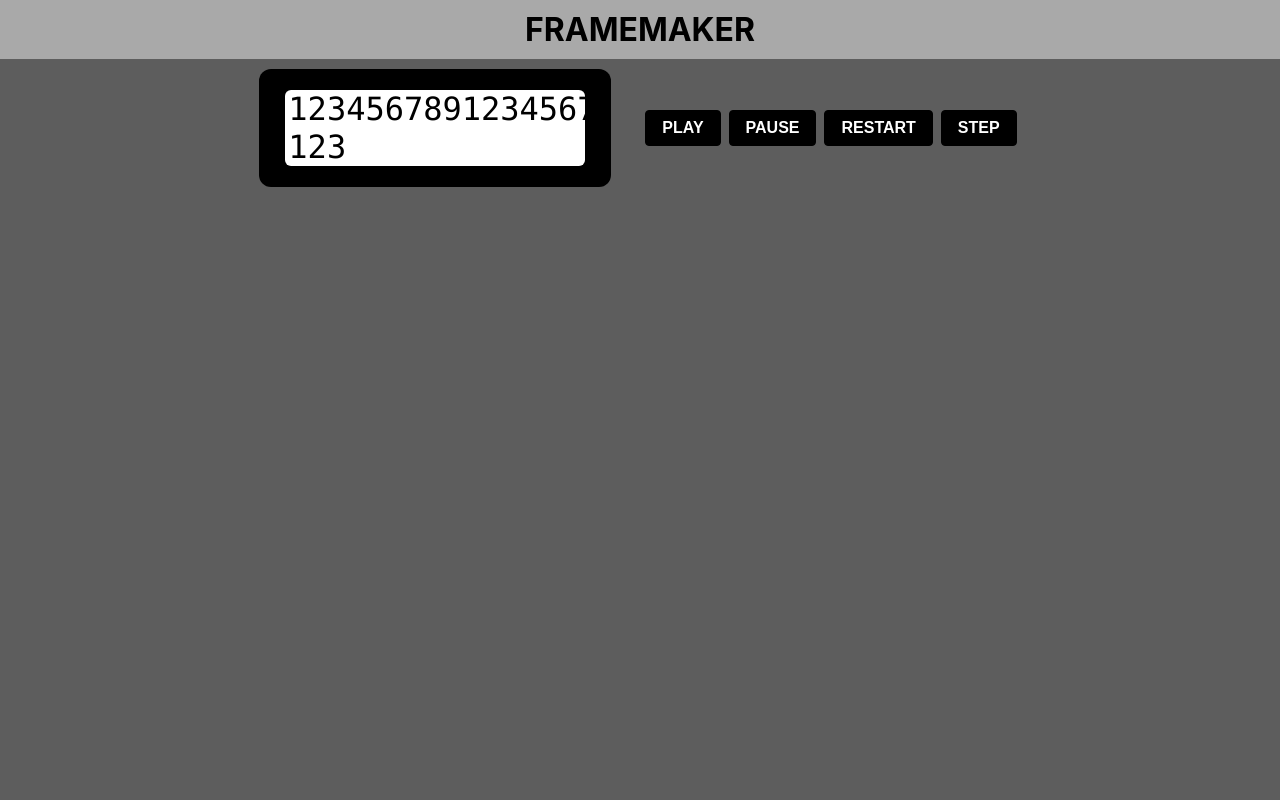
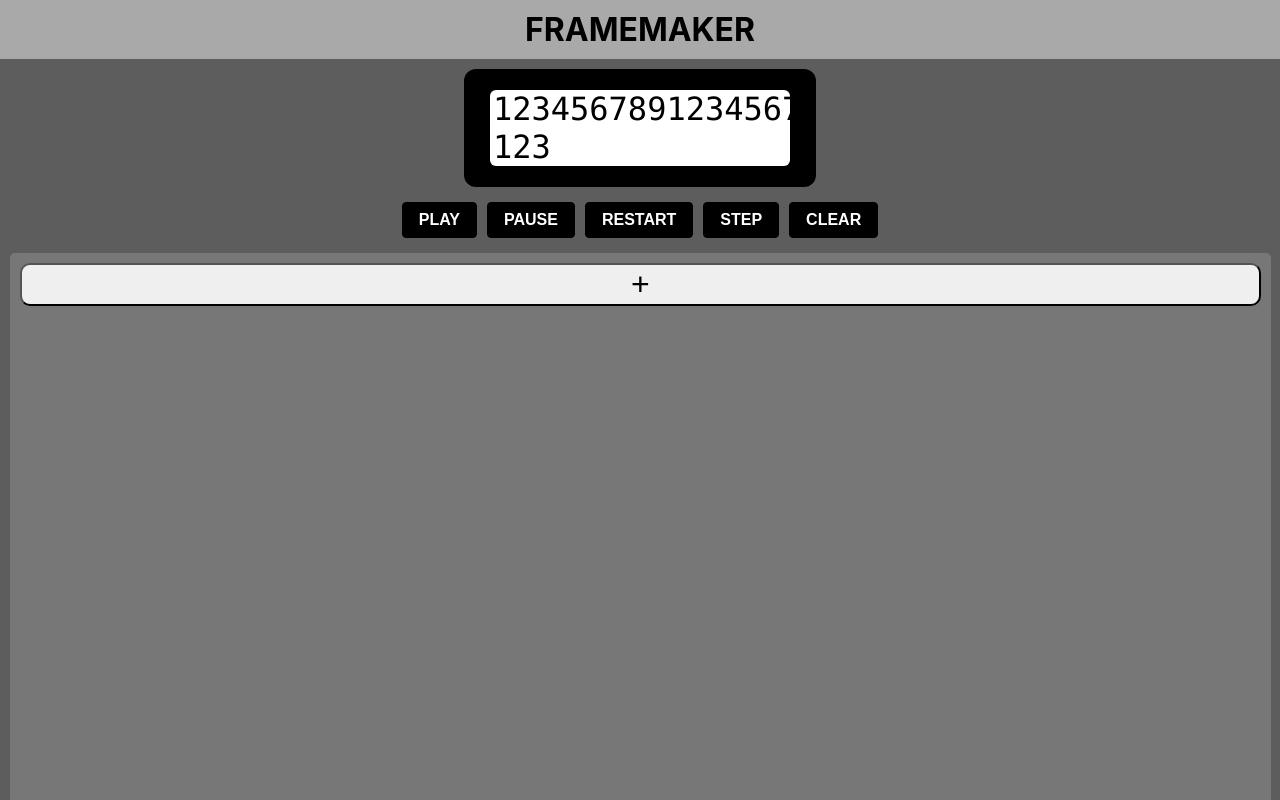
Before and after one commit to Naquino14/trinket, a React (Create React App) app in the folder framemaker/: page / in a window 1280 px wide. Built offline with nearby package versions, Linux system fonts and the light colour scheme.

Commit message:
Added frame container and add frame button

```diff
--- a/framemaker/src/App.tsx
+++ b/framemaker/src/App.tsx
@@ -14,10 +14,18 @@ function App() {
       </div>
       <div className='lcd-container'>
         <LCD line1={line1} line2={line2} color={lcdColor} />
+      </div>
+      <div className='button-container'>
         <Button label='PLAY' onclick={() => alert('play')} />
         <Button label='PAUSE' onclick={() => alert('pause')} />
         <Button label='RESTART' onclick={() => alert('restart')} />
         <Button label='STEP' onclick={() => alert('STEP')} />
+        <Button label='CLEAR' onclick={() => alert('STEP')} />
+      </div>
+      <div className='frames-container_bg'>
+        <div className='frames-container'>
+          <button className='addframe-button' onClick={() => alert('add frame')}>+</button>
+        </div>
       </div>
     </div>
   )
--- a/framemaker/src/App.tsx.css
+++ b/framemaker/src/App.tsx.css
@@ -21,3 +21,33 @@
     justify-content: center;
     align-items: center;
 }
+
+.button-container {
+    display: flex;
+    flex-direction: row;
+    justify-content: center;
+    align-items: center;
+}
+
+.frames-container_bg {
+    width: 100%;
+    height: 100vh;
+    position: fixed;
+}
+
+.frames-container {
+    background-color: rgb(119, 119, 119);
+    width: 98.5%;
+    height: 100%;
+    margin: 10px;
+    overflow-y: auto;
+    display: flex;
+    flex-direction: column;
+    border-radius: 5px;
+}
+
+.addframe-button {
+    margin: 10px;
+    font-size: xx-large;
+    border-radius: 10px;
+}
--- a/framemaker/src/components/Button.tsx.css
+++ b/framemaker/src/components/Button.tsx.css
@@ -9,4 +9,5 @@
     cursor: pointer;
     transition: all 0.2s ease-in-out;
     margin: 0 4px;
+    margin: 5px;
 }
--- a/framemaker/src/components/LCD.tsx.css
+++ b/framemaker/src/components/LCD.tsx.css
@@ -16,8 +16,6 @@
 .led-backing {
     width: 350px;
     padding: 1px;
-    margin-left: 0;
-    margin-right: 30px;
     background-color: #000;
     margin-top: 10px;
     margin-bottom: 10px;
```
